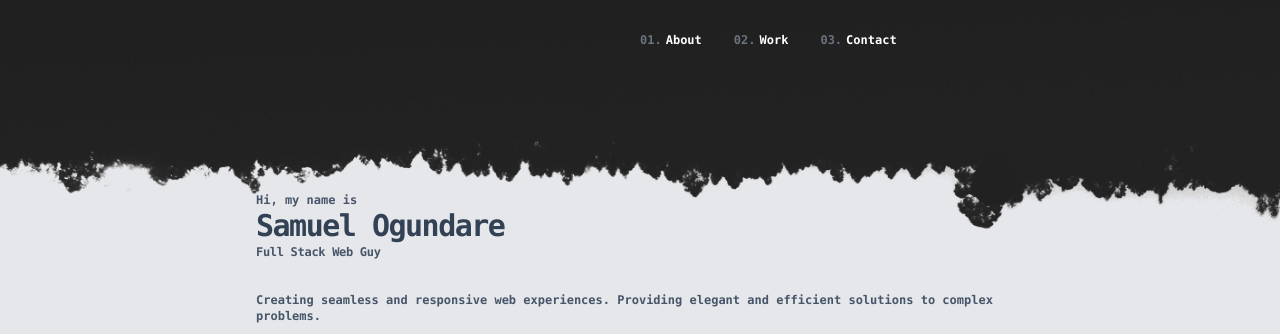
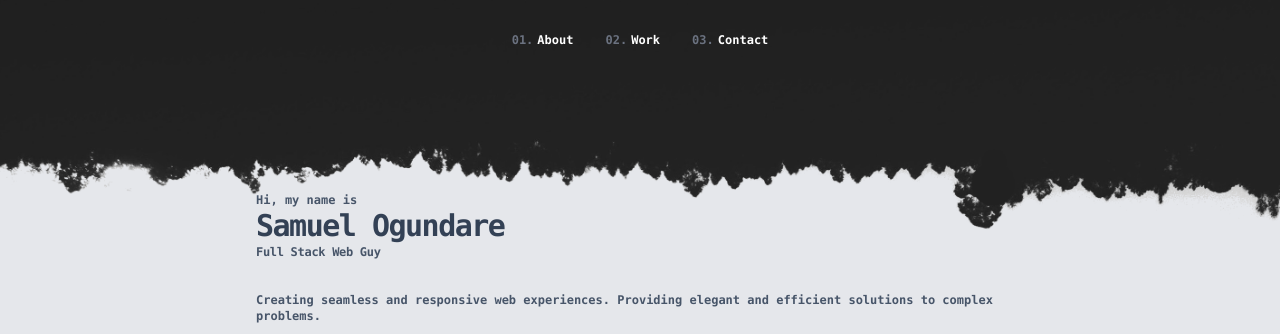
Before and after one commit to OGlearns/portfolio, a website: page index.html in a window 1280 px wide. Shown: the top 334 px of the page. Drawn offline with Linux system fonts and the light colour scheme.

Commit message:
fixed nav again

```diff
--- a/index.html
+++ b/index.html
@@ -13,7 +13,7 @@
     alt="nav banner background image">
   <!-- Nav bar -->
   <nav class="z-50 flex absolute inset-x-0 top-8 left-1/2 right-1/2 justify-center">
-    <div class="w-1/3 flex space-x-8">
+    <div class=" flex space-x-8">
       <a href="#about" class="text-xs font-mono flex space-x-1 font-semibold">
         <span class="text-gray-500">01.</span>
         <span class="text-white">About</span>
```
